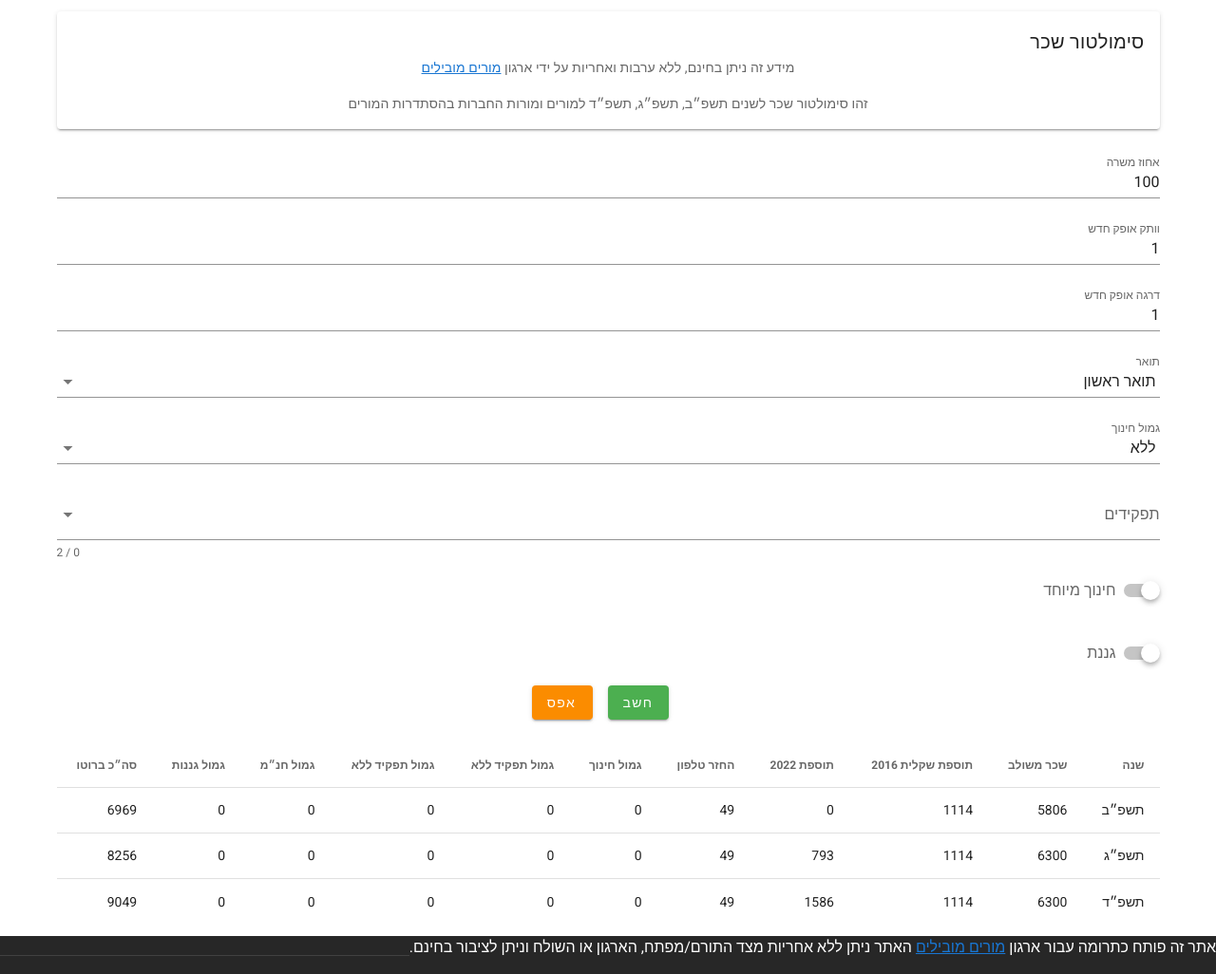
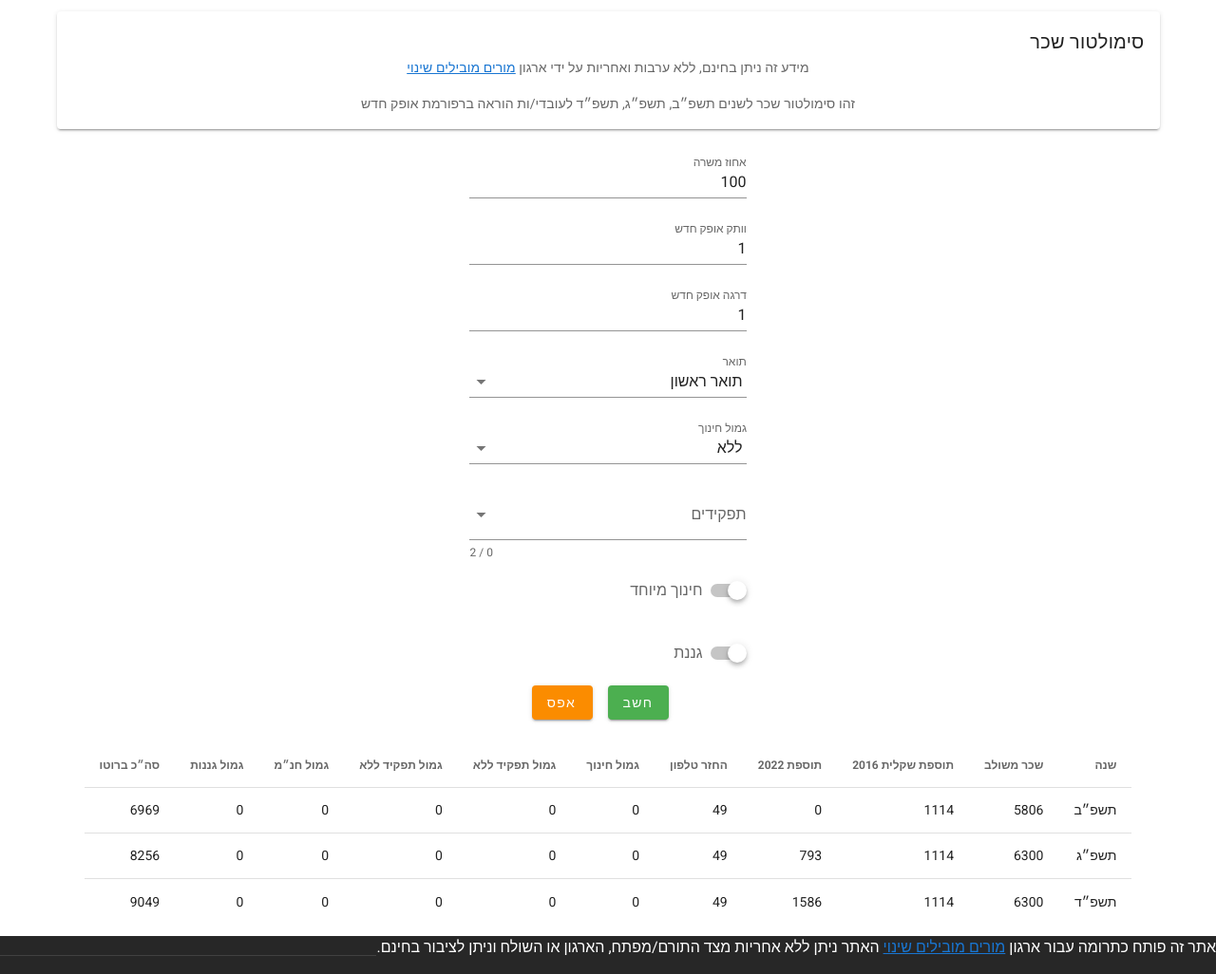
Before and after one commit to aviramha/teacher-union-salary, a Vue app: page / in a window 1280 px wide. Shown: the whole page at 95% size. Built offline with nearby package versions, Linux system fonts and the light colour scheme.

Commit message:
ui fixes

```diff
--- a/src/App.vue
+++ b/src/App.vue
@@ -11,12 +11,11 @@
               <v-card-subtitle
                 >מידע זה ניתן בחינם, ללא ערבות ואחריות על ידי ארגון
                 <a class="app-link" href="https://www.morimovilim.org/"
-                  >מורים מובילים</a
+                  >מורים מובילים שינוי</a
                 >
               </v-card-subtitle>
               <v-card-text
-                >זהו סימולטור שכר לשנים תשפ״ב, תשפ״ג, תשפ״ד למורים ומורות החברות
-                בהסתדרות המורים</v-card-text
+                >זהו סימולטור שכר לשנים תשפ״ב, תשפ״ג, תשפ״ד לעובדי/ות הוראה ברפורמת אופק חדש</v-card-text
               >
             </v-card>
           </v-col>
@@ -28,7 +27,7 @@
         <p>
           אתר זה פותח כתרומה עבור ארגון
           <a class="app-link" href="https://www.morimovilim.org/"
-            >מורים מובילים</a
+            >מורים מובילים שינוי</a
           >
           האתר ניתן ללא אחריות מצד התורם/מפתח, הארגון או השולח וניתן לציבור
           בחינם.
--- a/src/components/Simulator.vue
+++ b/src/components/Simulator.vue
@@ -1,7 +1,7 @@
 <template>
   <v-container>
     <v-row justify="center" class="text-center" align="center">
-      <v-col cols="12" align-self="center">
+      <v-col cols="auto" align-self="center">
         <v-form ref="form" v-model="valid" lazy-validation>
           <v-text-field
             v-model="percentage"
@@ -111,7 +111,9 @@
           </v-btn>
         </v-form>
       </v-col>
-      <v-col>
+    </v-row>
+    <v-row justify="center" class="text-center" align="center">
+      <v-col cols="auto" align-self="center">
         <v-data-table
           disable-pagination
           disable-sort
```
